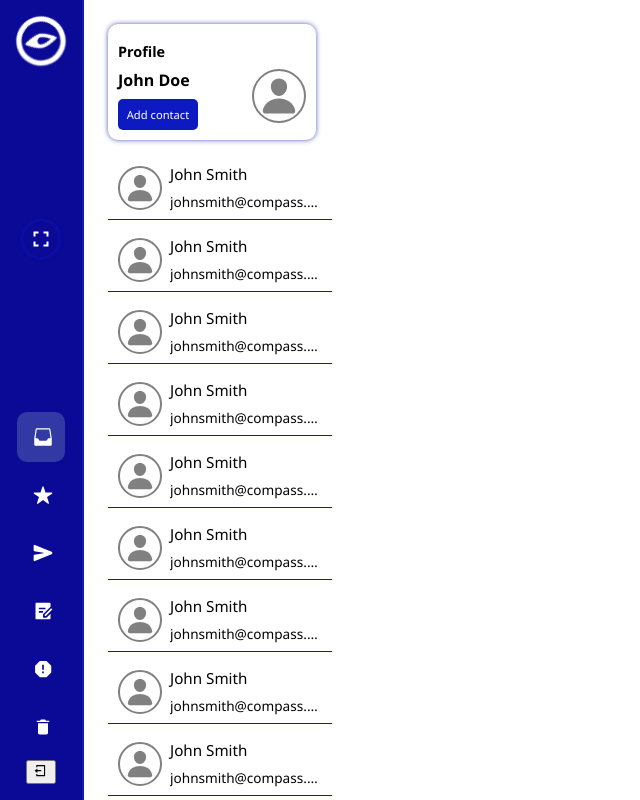
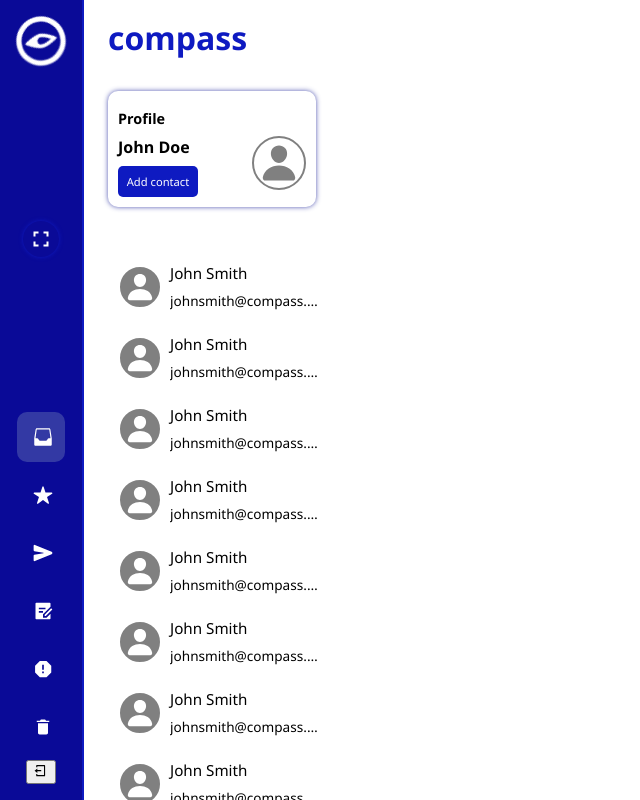
Before and after one commit to Xyzeebit/compass-mail-app, a React (Create React App) app in the folder client/: page /inbox in a window 1280 px wide. Shown: the whole page, without its empty margins (0-640 px from the left). Built offline with nearby package versions, Linux system fonts and the light colour scheme.

Commit message:
added add styling to contacts component

```diff
--- a/client/src/App.css
+++ b/client/src/App.css
@@ -26,14 +26,7 @@ a {
   color: inherit;
 }
 .app {
-  /* display: flex;
-  flex-direction: row;
-  overflow-x: hidden;
-  justify-content: space-between;
-  /* height: 100vh; */
-  /* overflow-y: auto; */
-  /* height: 100vh;
-  overflow: hidden; */
+
 
 }
 .spin {
@@ -132,3 +125,10 @@ a {
     transform: scaleY(1.0);
   }
 }
+
+::-webkit-scrollbar-track {
+  width: 5px;
+}
+::-webkit-scrollbar {
+  scrollbar-track-color: red;
+}
--- a/client/src/components/Contact-v2.jsx
+++ b/client/src/components/Contact-v2.jsx
@@ -17,6 +17,7 @@ export default function Contacts({ contacts, dispatch }) {
 
     return (
       <aside className={`contacts`}>
+        <h1 className="app-name">compass</h1>
         <div className={`profile`}>
           <p className="text">Profile</p>
           <span className="avatar photo">
@@ -46,6 +47,7 @@ export default function Contacts({ contacts, dispatch }) {
             <button className="form-button cancel" onClick={cancel}>Cancel</button>
           </div>
         )}
+
         <ul className="contact-list">
           <li className="contact">
             <span className="avatar">
--- a/client/src/styles/layout.css
+++ b/client/src/styles/layout.css
@@ -111,9 +111,16 @@
 }
 
 .contacts {
-    padding: 1.5rem;
+    padding: 1rem 1.5rem 1.5rem 1.5rem;
     width: 16rem;
-    /* background-color: var(--primary-light); */
+
+    overflow-y: auto;
+    height: 100vh;
+}
+.app-name {
+    margin-block-start: 0rem;
+    font-size: 2rem;
+    color: var(--primary);
 }
 
 .profile {
@@ -159,23 +166,33 @@
 ul.contact-list {
     list-style-type: none;
     padding-left: 0;
+    margin-top: 3rem;
 }
 .contact {
     display: flex;
     justify-content: flex-start;
     align-items: center;
-    width: 14rem;
+    width: 13rem;
     padding: 0 10px 0 10px;
     margin-block-end: 0.5rem;
+    border-radius: 8px;
     transition: all 200ms linear;
 }
+.contact .avatar {
+    color: #fff;
+    border-color: #fff;
+    background-color: gray;
+}
 .contact:not(:last-child) {
-    border-bottom: 1px solid var(--primary);
+    /* border-bottom: 1px solid #fff; */
 }
 .contact:hover {
-    border-radius: 8px;
-    background-color: rgb(151, 169, 228);
+    background-color: #ccc;
     box-shadow: 0px 0px 4px var(--primary-light);
+}
+.contact:hover .avatar {
+    color: #fff;
+    border-color: gray;
 }
 .contact .avatar {
     margin-right: 0.5rem;
@@ -220,7 +237,8 @@ ul.contact-list {
     border-radius: 5px;
     outline: none;
     padding: 8px;
-    box-shadow: 0px 0px -5px 4px #000;
+    box-shadow: 0px 0px 2px 1px var(--primary-light);
+
 }
 .form-button.save {
     background-color: var(--primary);
@@ -229,4 +247,8 @@ ul.contact-list {
 }
 .form-button.cancel {
     border: 2px solid var(--primary-light);
+    color: var(--primary-light);
 }
+.form-button:hover {
+    box-shadow: 0px 0px 0px 0px var(--primary-light);
+}
```
